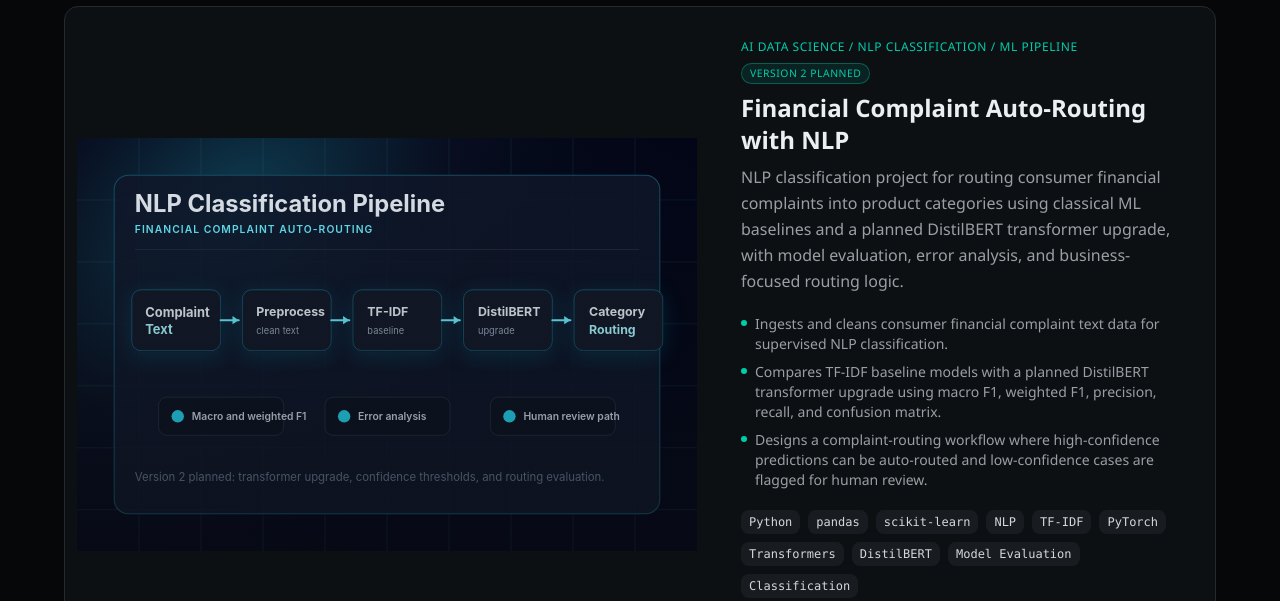
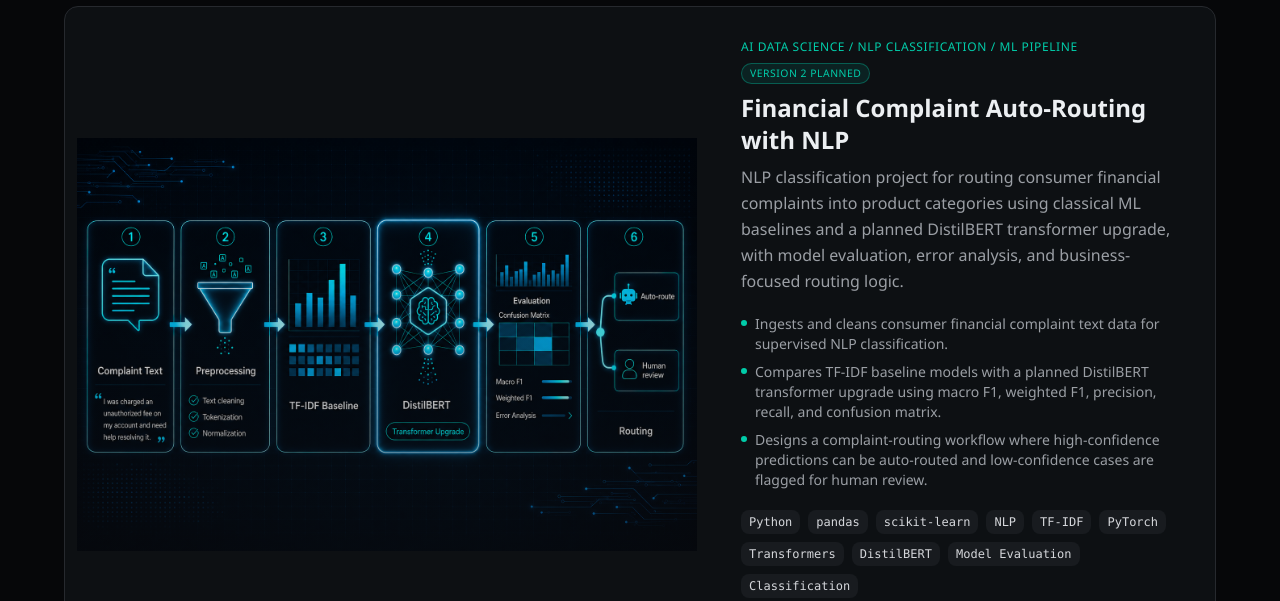
Before and after one commit to rihua-tech/data-ai-portfolio, a Next.js app: page / in a window 1280 px wide. Shown: the part 2820-3421 px from the top of the page. Built offline with nearby package versions, Linux system fonts and the light colour scheme; no server answers.

Commit message:
Use PNG image for financial complaint NLP workflow

```diff
--- a/data/projects.ts
+++ b/data/projects.ts
@@ -138,9 +138,9 @@ export const projects: PortfolioProject[] = [
     title: "Financial Complaint Auto-Routing with NLP",
     subtitle:
       "NLP classification project for routing consumer financial complaints into product categories using classical ML baselines and a planned DistilBERT transformer upgrade, with model evaluation, error analysis, and business-focused routing logic.",
-    image: "/projects/financial-complaint-nlp-pipeline.svg",
+    image: "/projects/financial-complaint-nlp-workflow.png",
     imageAlt:
-      "Dark themed NLP classification pipeline diagram showing complaint text, preprocessing, TF-IDF baseline, DistilBERT upgrade, and category routing.",
+      "Financial complaint NLP workflow diagram showing complaint text preprocessing, TF-IDF baseline, DistilBERT transformer upgrade, evaluation, and routing.",
     repoUrl: "#",
     caseStudyUrl: "#",
     architectureUrl: "#",
```
Also changed, not shown: public/projects/financial-complaint-nlp-workflow.png (added).
